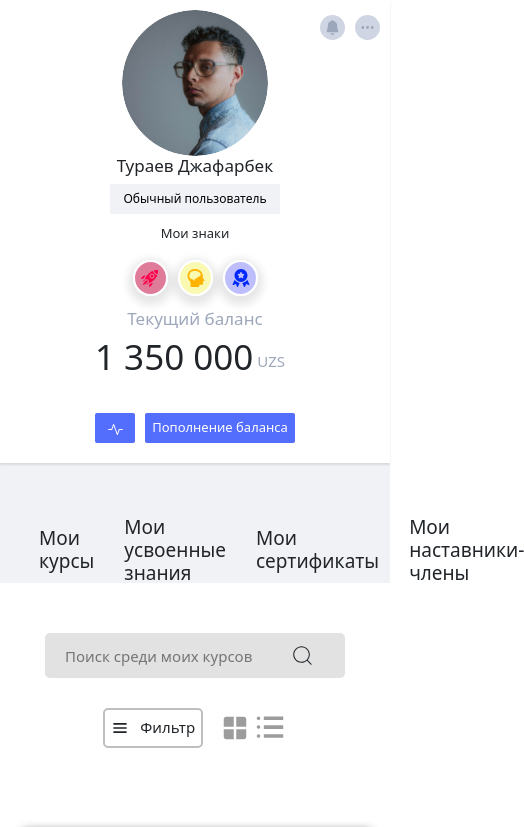
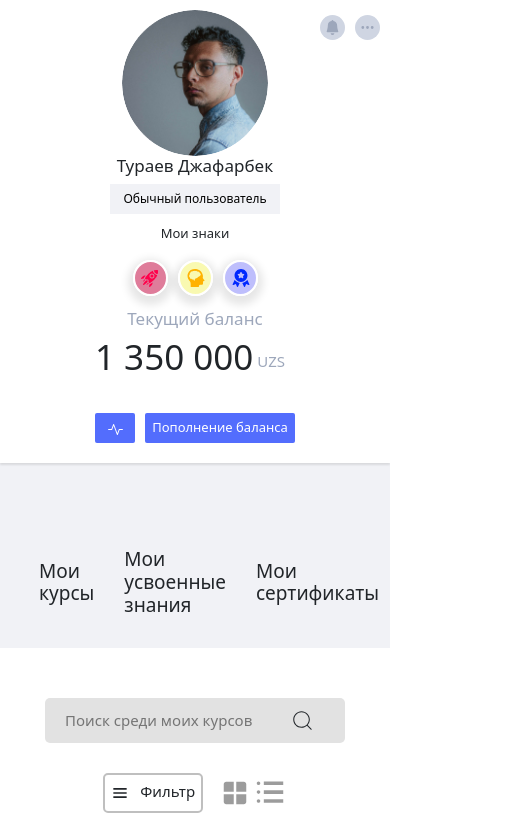
Before and after one commit to otabekbeb/garvid_user, a React (Create React App) app: page / in a window 390 px wide. Shown: the top 827 px of the page, 524 px wide, since content can reach past the window. Built offline with nearby package versions, Linux system fonts and the light colour scheme.

Commit message:
wqadw
asdwswaw

```diff
--- a/src/pages/css/Pdp.css
+++ b/src/pages/css/Pdp.css
@@ -1,5 +1,5 @@
 .gray_blok {
-height: 120px;
+height: auto;
 width: 100%;
 background-color: #f1f2f6;
 display: flex;
@@ -386,6 +386,10 @@ align-items: center;
     .fil_text_blok h1{
     font-size: 19px;
     }
+    .gray_blok{
+        width: 100%;
+        overflow-x: scroll;
+    }
 }
 /* @media (max-width:800px) {
     .fil_text_blok h1{
--- a/src/pages/js/Pdp.js
+++ b/src/pages/js/Pdp.js
@@ -20,10 +20,10 @@ export default function Pdp() {
         <div>
             <div className="gray_blok">
                 <div className="fil_text_blok">
-                <h1 className='fromLeft'>Мои курсы</h1>
-                <h1 className='fromLeft'>Мои усвоенные знания</h1>
-                <h1 className='fromLeft'>Мои сертификаты</h1>
-                <h1 className='fromLeft'>Мои наставники-члены</h1>
+                <h1 onClick={()=>updatetoggle(1)} className='fromLeft'>Мои курсы</h1>
+                <h1 onClick={()=>updatetoggle(2)} className='fromLeft'>Мои усвоенные знания</h1>
+                <h1 onClick={()=>updatetoggle(3)} className='fromLeft'>Мои сертификаты</h1>
+                <h1 onClick={()=>updatetoggle(4)} className='fromLeft'>Мои наставники-члены</h1>
                 </div>
             </div>
 
```
